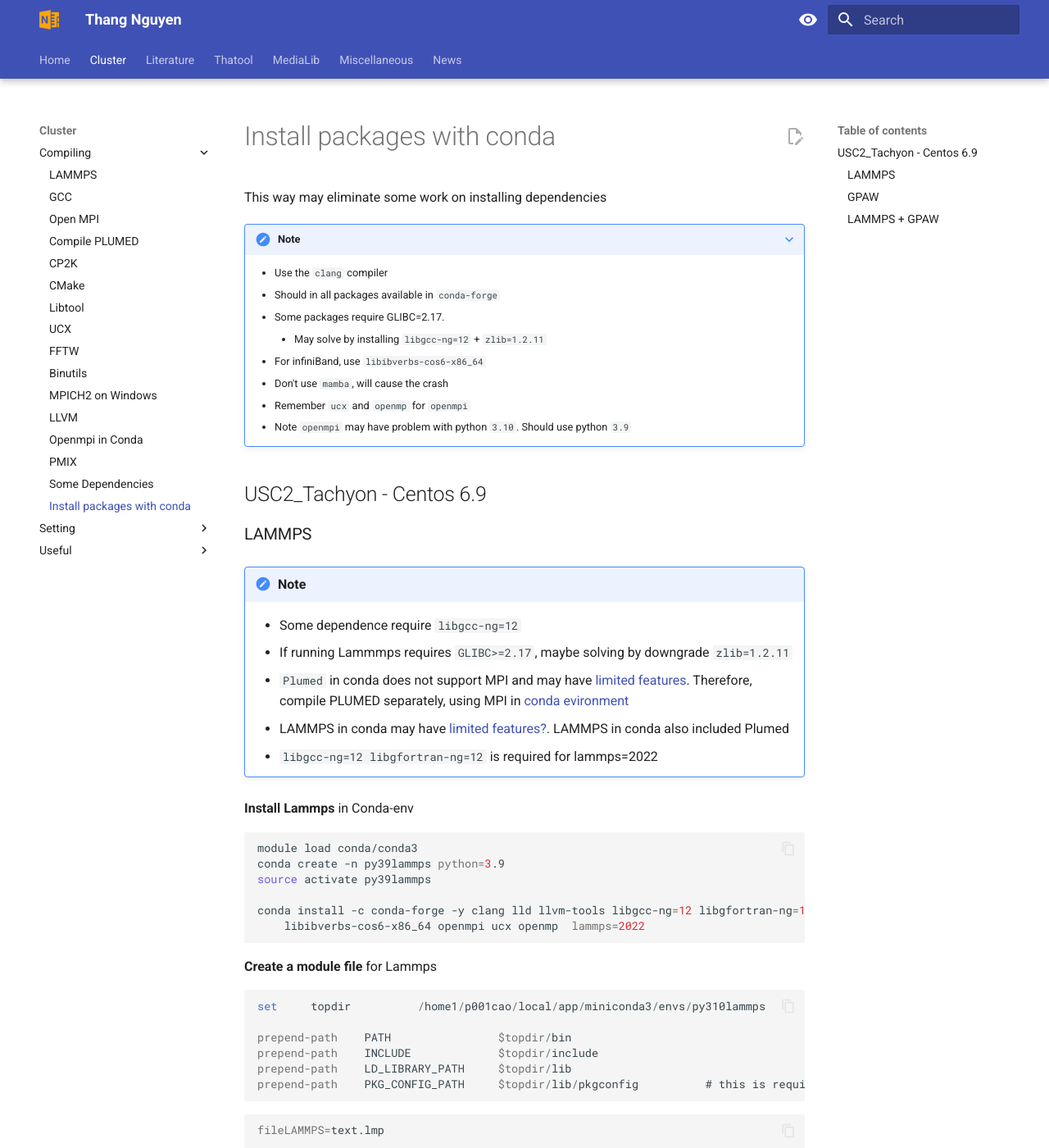
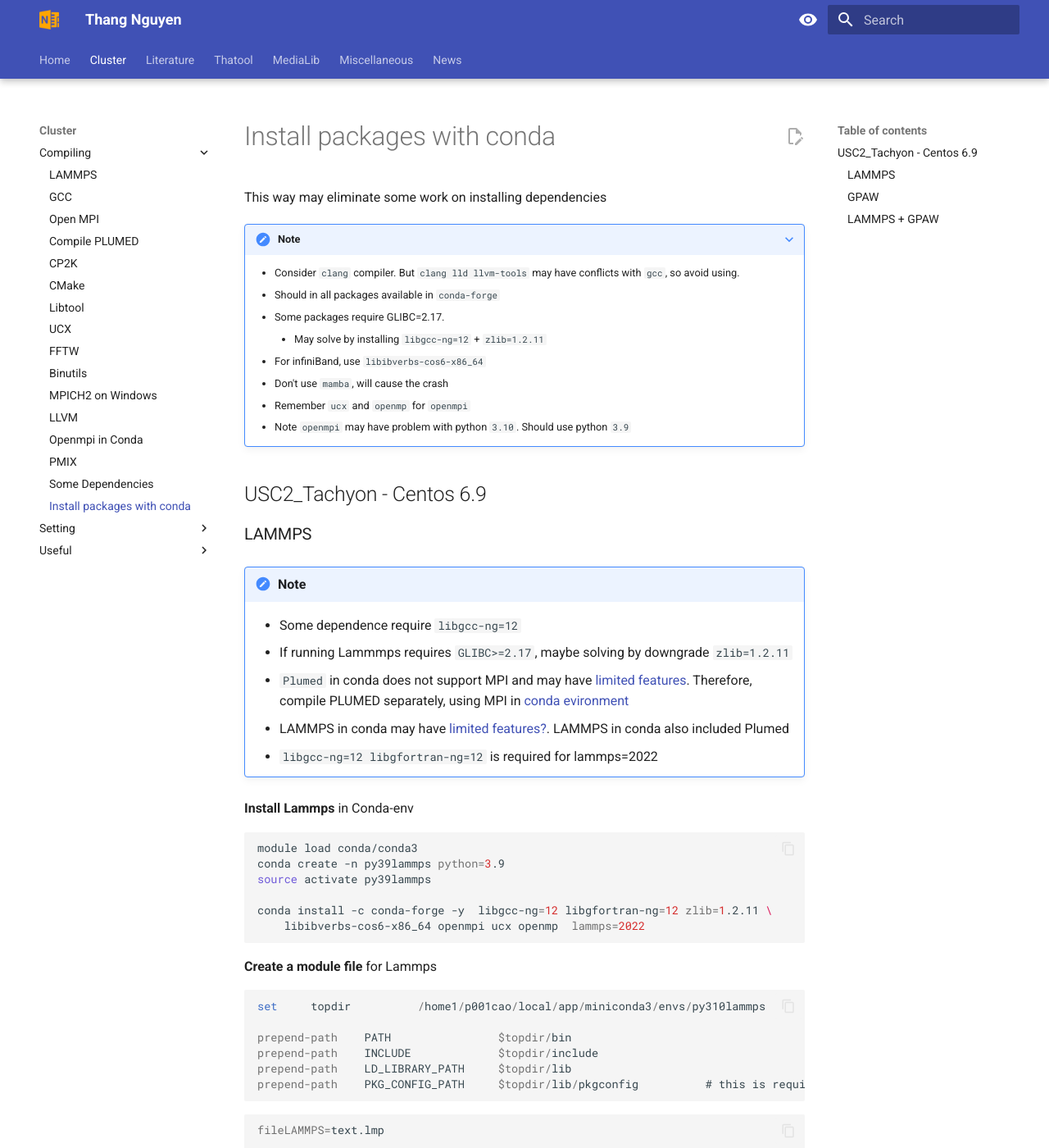
Before and after one commit to thangckt/thangckt.github.io, an MkDocs documentation site: the page built from docs/cluster/compiling/conda_packages.md, in a window 1280 px wide and 1400 px high. Shown: the whole window at 82% size. Built offline with MkDocs 1.6.1 and Material for MkDocs 9.7.7, drawn with Linux system fonts in a browser that asks for light colours; the version menu is left out.

Commit message:
Update conda_packages.md

```diff
--- a/docs/cluster/compiling/conda_packages.md
+++ b/docs/cluster/compiling/conda_packages.md
@@ -4,7 +4,7 @@ This way may eliminate some work on installing dependencies
 
 ???+ note
 
-    - Use the `clang` compiler
+    - Consider `clang` compiler. But `clang lld llvm-tools` may have conflicts with `gcc`, so avoid using.
     - Should in all packages available in `conda-forge`
     - Some packages require GLIBC=2.17.
         - May solve by installing `libgcc-ng=12` + `zlib=1.2.11`
```
Also changed, not shown: other parts of docs/cluster/compiling/conda_packages.md (+1 -1 lines).
